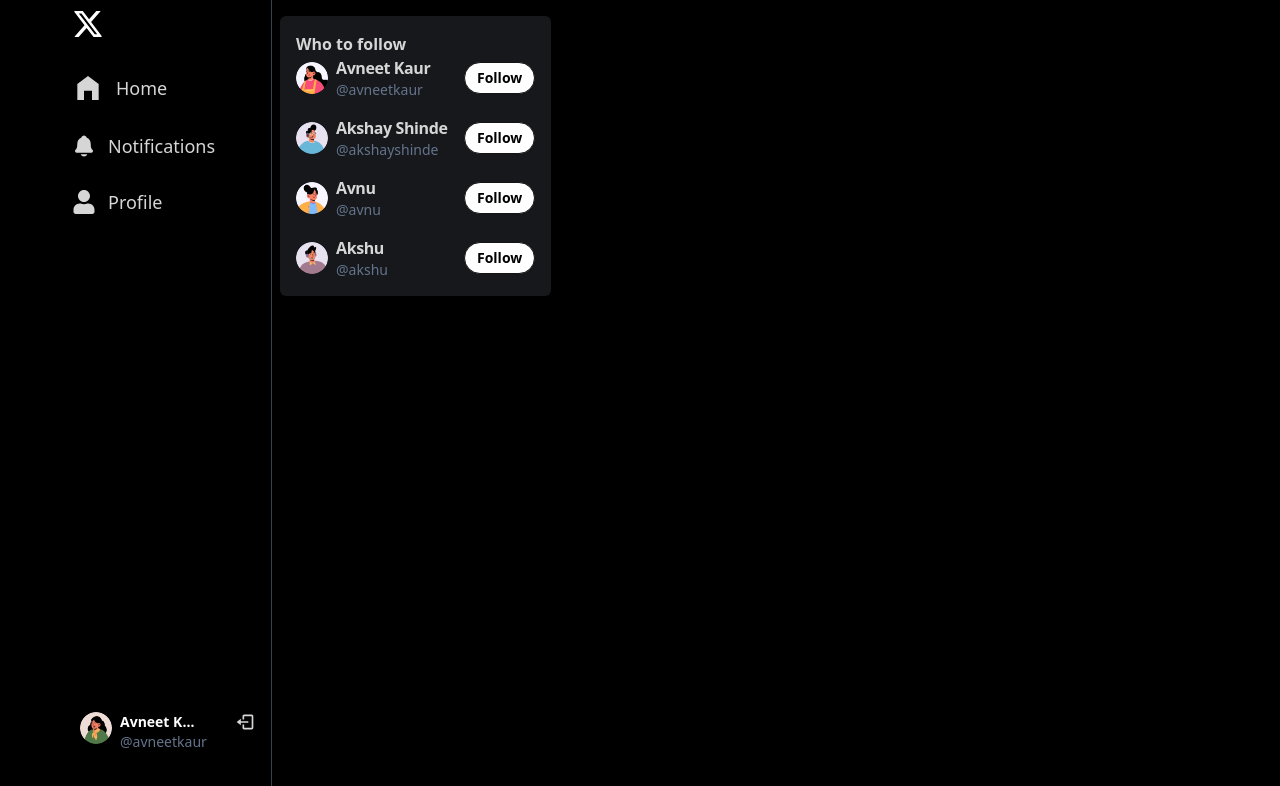
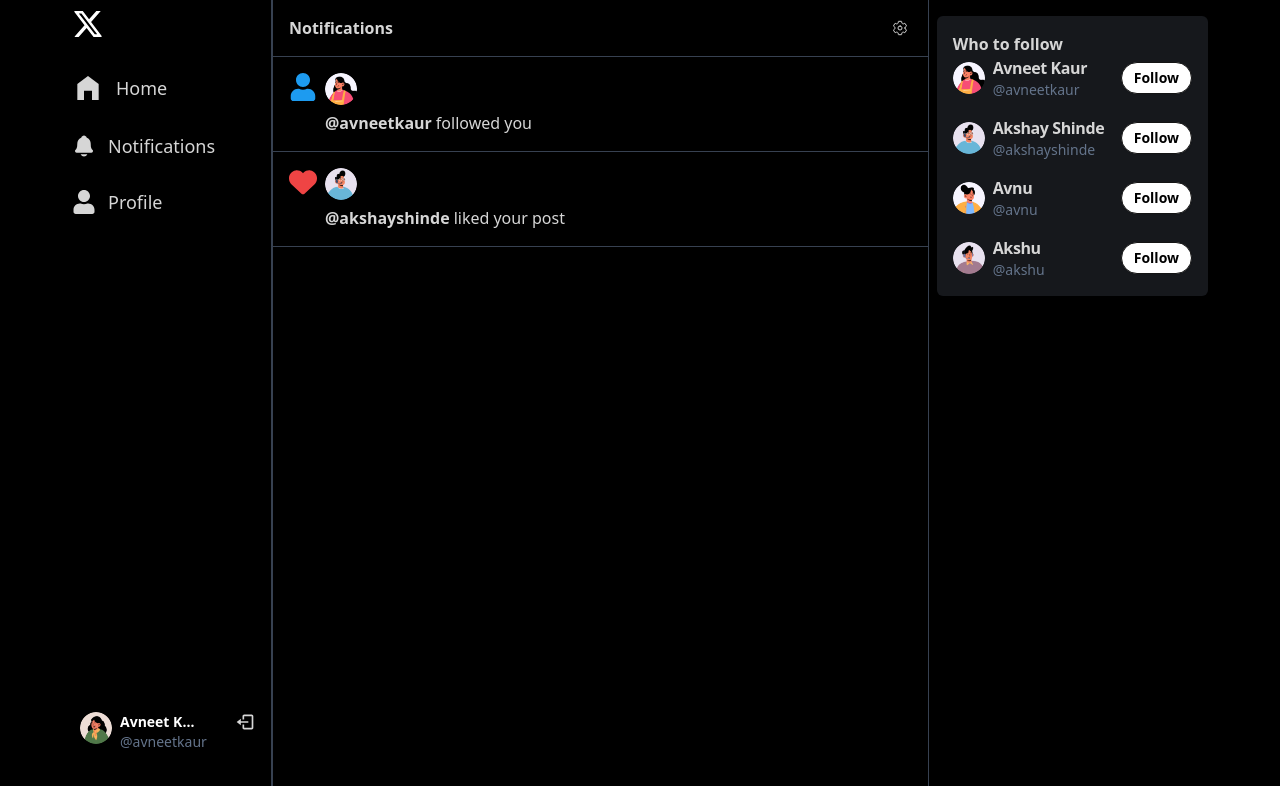
Before and after one commit to Avneet259/QuickBird, a React (Vite) app in the folder frontend/: page /notifications in a window 1280 px wide. Shown: the top 786 px of the page. Built offline with nearby package versions, Linux system fonts and the light colour scheme.

Commit message:
Add notification page

```diff
--- a/frontend/src/App.jsx
+++ b/frontend/src/App.jsx
@@ -5,6 +5,7 @@
 import LoginPage from './pages/auth/login/LoginPage'
 import Sidebar from './components/common/Sidebar'
 import RightPanel from './components/common/RightPanel'
+import NotificationPage from './pages/notification/NotificationPage'
 
 const App = () => {
   return (
@@ -14,6 +15,7 @@
 				<Route path='/' element={<HomePage />} />
 				<Route path='/signup' element={<SignUpPage />} />
 				<Route path='/login' element={<LoginPage />} />
+				<Route path='/notifications' element={<NotificationPage />} />
 			</Routes>
 			<RightPanel />
 		</div>
--- a/frontend/src/pages/notification/NotificationPage.jsx
+++ b/frontend/src/pages/notification/NotificationPage.jsx
@@ -1,9 +1,83 @@
-import React from 'react'
+import { Link } from "react-router-dom";
+import LoadingSpinner from "../../components/common/LoadingSpinner";
+
+import { IoSettingsOutline } from "react-icons/io5";
+import { FaUser } from "react-icons/fa";
+import { FaHeart } from "react-icons/fa6";
 
 const NotificationPage = () => {
-  return (
-    <div>NotificationPage</div>
-  )
-}
+	const isLoading = false;
+	const notifications = [
+		{
+			_id: "1",
+			from: {
+				_id: "1",
+				username: "avneetkaur",
+				profileImg: "/avatars/girl2.png",
+			},
+			type: "follow",
+		},
+		{
+			_id: "2",
+			from: {
+				_id: "2",
+				username: "akshayshinde",
+				profileImg: "/avatars/boy1.png",
+			},
+			type: "like",
+		},
+	];
 
-export default NotificationPage
+	const deleteNotifications = () => {
+		alert("All notifications deleted");
+	};
+
+	return (
+		<>
+			<div className='flex-[4_4_0] border-l border-r border-gray-700 min-h-screen'>
+				<div className='flex justify-between items-center p-4 border-b border-gray-700'>
+					<p className='font-bold'>Notifications</p>
+					<div className='dropdown '>
+						<div tabIndex={0} role='button' className='m-1'>
+							<IoSettingsOutline className='w-4' />
+						</div>
+						<ul
+							tabIndex={0}
+							className='dropdown-content z-[1] menu p-2 shadow bg-base-100 rounded-box w-52'
+						>
+							<li>
+								<a onClick={deleteNotifications}>Delete all notifications</a>
+							</li>
+						</ul>
+					</div>
+				</div>
+				{isLoading && (
+					<div className='flex justify-center h-full items-center'>
+						<LoadingSpinner size='lg' />
+					</div>
+				)}
+				{notifications?.length === 0 && <div className='text-center p-4 font-bold'>No notifications 🤔</div>}
+				{notifications?.map((notification) => (
+					<div className='border-b border-gray-700' key={notification._id}>
+						<div className='flex gap-2 p-4'>
+							{notification.type === "follow" && <FaUser className='w-7 h-7 text-primary' />}
+							{notification.type === "like" && <FaHeart className='w-7 h-7 text-red-500' />}
+							<Link to={`/profile/${notification.from.username}`}>
+								<div className='avatar'>
+									<div className='w-8 rounded-full'>
+										<img src={notification.from.profileImg || "/avatar-placeholder.png"} />
+									</div>
+								</div>
+								<div className='flex gap-1'>
+									<span className='font-bold'>@{notification.from.username}</span>{" "}
+									{notification.type === "follow" ? "followed you" : "liked your post"}
+								</div>
+							</Link>
+						</div>
+					</div>
+				))}
+			</div>
+		</>
+	);
+};
+export default NotificationPage;
```
